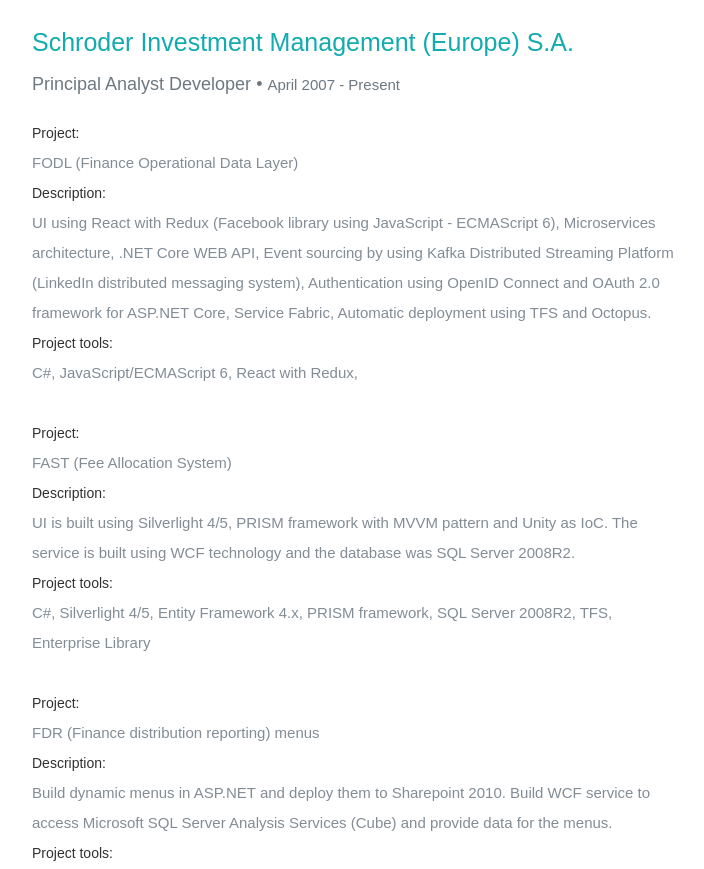
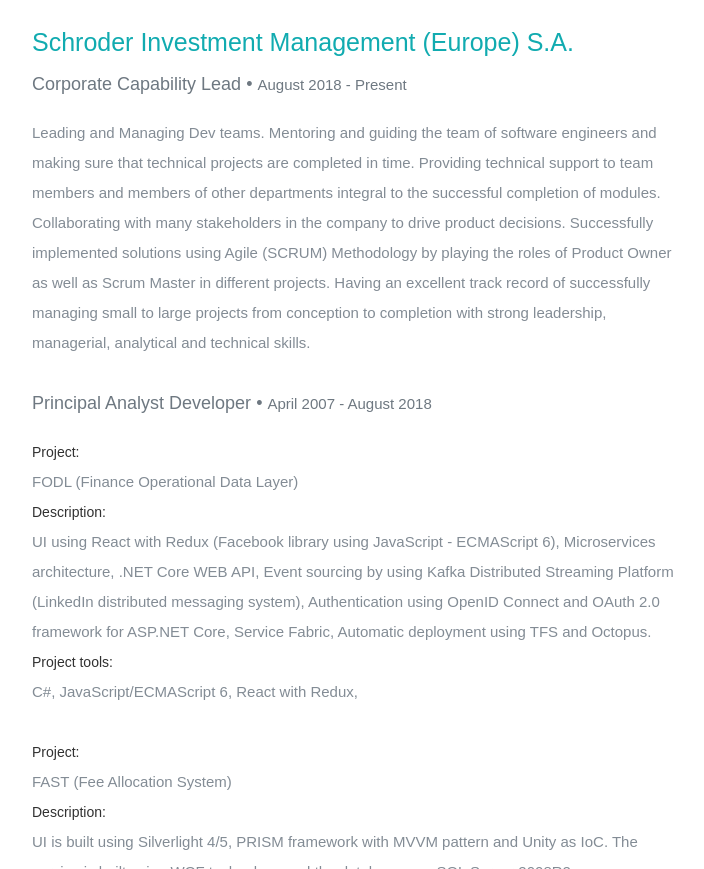
Before and after one commit to tomakazoo/cv, a Gatsby site: page / in a window 1280 px wide. Shown: the part 2835-3704 px from the top of the page, without its empty margins (373-1077 px from the left). Built offline with nearby package versions, Linux system fonts and the light colour scheme; Gatsby itself is replaced by a stand-in of ours; a web font is replaced by a local one.

Commit message:
add capability lead section

```diff
--- a/src/components/Work.js
+++ b/src/components/Work.js
@@ -25,9 +25,17 @@ const Work = () => (
           </p>
           <h3><a href="https://www.schroders.com/en/lu/professional-investor/">Schroder Investment Management (Europe) S.A.</a> </h3>
           <h5 className="info">
+            Corporate Capability Lead
+            <span>&bull;</span>
+            <em className="date">August 2018 - Present</em>
+          </h5>
+          <p>
+          Leading and Managing Dev teams. Mentoring and guiding the team of software engineers and making sure that technical projects are completed in time. Providing technical support to team members and members of other departments integral to the successful completion of modules. Collaborating with many stakeholders in the company to drive product decisions. Successfully implemented solutions using Agile (SCRUM) Methodology by playing the roles of Product Owner as well as Scrum Master in different projects. Having an excellent track record of successfully managing small to large projects from conception to completion with strong leadership, managerial, analytical and technical skills.
+          </p>
+          <h5 className="info">
             Principal Analyst Developer
             <span>&bull;</span>
-            <em className="date">April 2007 - Present</em>
+            <em className="date">April 2007 - August 2018</em>
           </h5>
           <p>
             <h6>Project: </h6> FODL (Finance Operational Data Layer)
```
